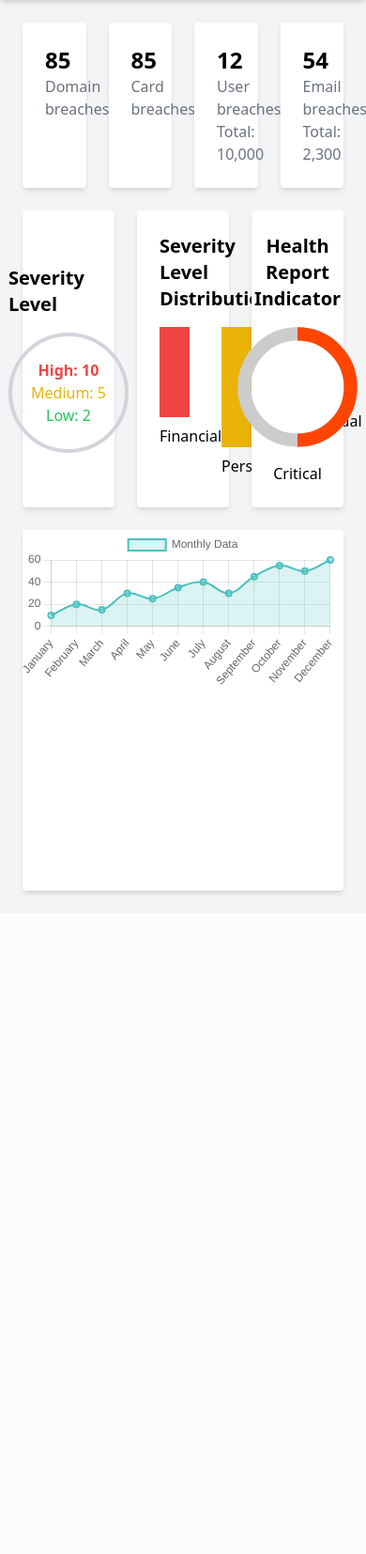
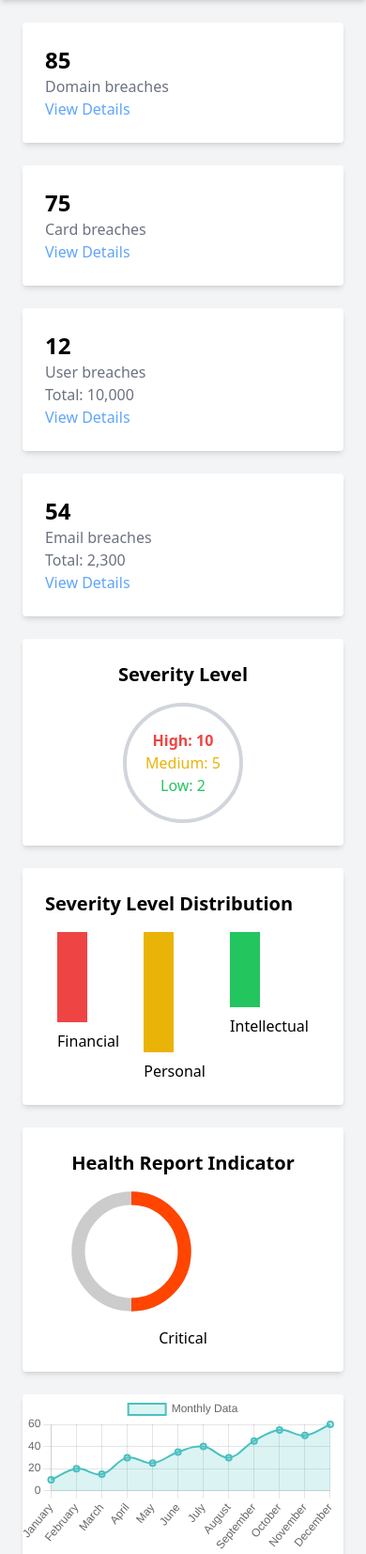
Before and after one commit to sudeep-gtn/dark-web-monitoring, a Django app: page /dashboard in a window 390 px wide. Shown: the part 98-1752 px from the top of the page at 94% size. Before the commit the page ends 1052 px from the top, so only its background shows below. Run offline with Django 5.2, Linux system fonts and the light colour scheme; the visitor is signed in with stand-in values (Sample User, id 1); some libraries are stand-ins or nearby versions.

Commit message:
edit dashboard

```diff
--- a/DWmonitoring/authentication/templates/dashboard.html
+++ b/DWmonitoring/authentication/templates/dashboard.html
@@ -4,33 +4,37 @@
 {% block content %}
 <div class="p-6">
   <!-- Dashboard Section -->
-  <div class="grid grid-cols-4 gap-6 mb-6">
+  <div class="grid sm:grid-cols-4 grid-cols-1 gap-6 mb-6">
       <!-- Domain Breaches -->
       <div class="bg-white p-6 rounded shadow-md">
           <div class="text-2xl font-bold">85</div>
           <div class="text-gray-500">Domain breaches</div>
+          <a href="{% url 'domain' %}" class="text-blue-400">View Details</a>
       </div>
       <!-- Card Breaches -->
       <div class="bg-white p-6 rounded shadow-md">
-          <div class="text-2xl font-bold">85</div>
+          <div class="text-2xl font-bold">75</div>
           <div class="text-gray-500">Card breaches</div>
+          <a href="{% url 'cards' %}" class="text-blue-400">View Details</a>
       </div>
       <!-- User Breaches -->
       <div class="bg-white p-6 rounded shadow-md">
           <div class="text-2xl font-bold">12</div>
           <div class="text-gray-500">User breaches</div>
           <div class="text-gray-500">Total: 10,000</div>
+          <a href="{% url 'users' %}" class="text-blue-400">View Details</a>
       </div>
       <!-- Email Breaches -->
       <div class="bg-white p-6 rounded shadow-md">
           <div class="text-2xl font-bold">54</div>
           <div class="text-gray-500">Email breaches</div>
           <div class="text-gray-500">Total: 2,300</div>
+          <a href="{% url 'email' %}" class="text-blue-400">View Details</a>
       </div>
   </div>
 
   <!-- Severity Level and Data Distribution -->
-  <div class="grid grid-cols-3 gap-6 mb-6">
+  <div class="grid sm:grid-cols-3 grid-cols-1 gap-6 mb-6">
       <!-- Severity Level -->
       <div class="bg-white p-6 rounded shadow-md flex justify-center items-center">
         <div>
```
